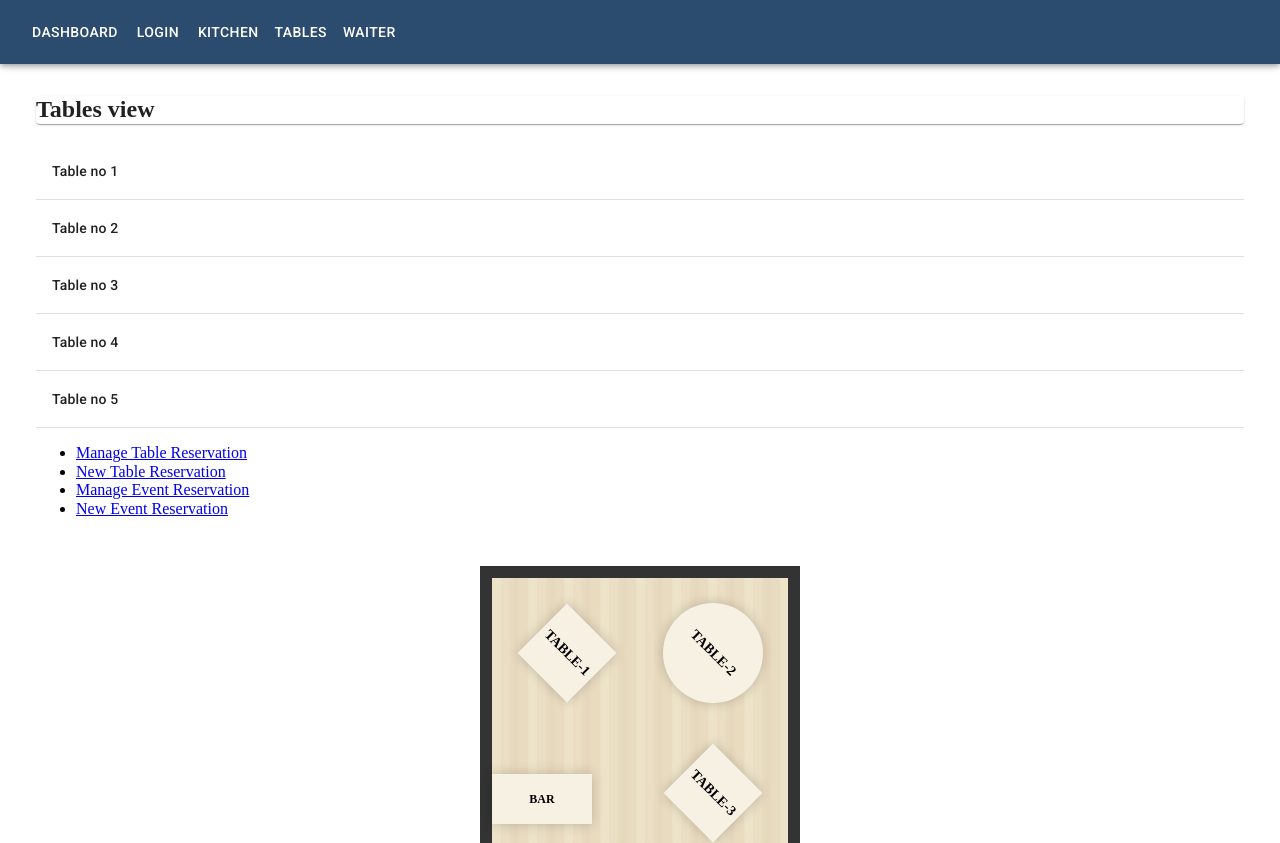
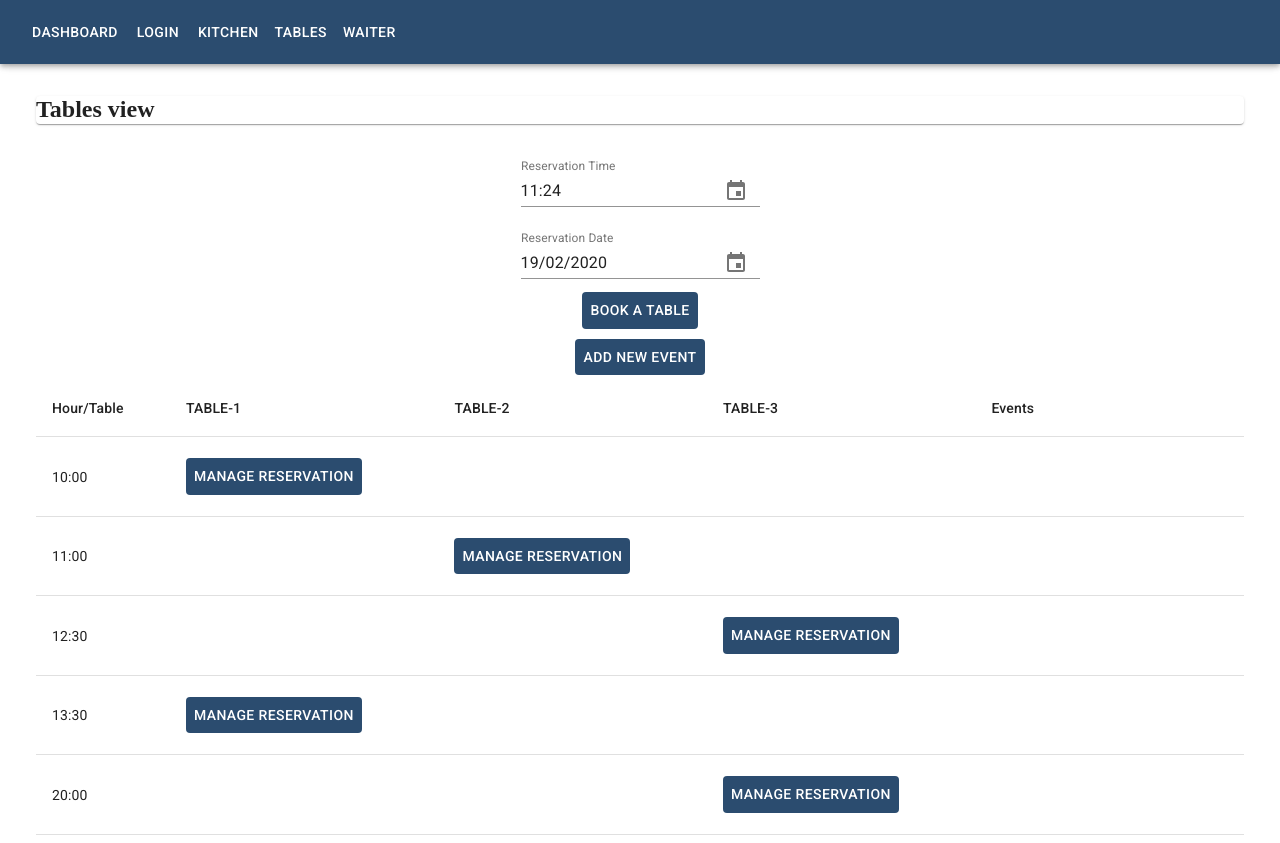
Before and after one commit to PaPaX2/pizzeria-portal, a React (Create React App) app: page /panel/tables in a window 1280 px wide. Shown: the top 843 px of the page. Built offline with nearby package versions, Linux system fonts and the light colour scheme.

Commit message:
DONE Tables view

```diff
--- a/src/components/views/Tables/Tables.js
+++ b/src/components/views/Tables/Tables.js
@@ -1,4 +1,5 @@
 
+import 'date-fns';
 import React from 'react';
 import PropTypes from 'prop-types';
 import styles from './Tables.module.scss';
@@ -11,45 +12,134 @@ import TableCell from '@material-ui/core/TableCell';
 import TableHead from '@material-ui/core/TableHead';
 import TableRow from '@material-ui/core/TableRow';
 import Table from '@material-ui/core/Table';
+import Grid from '@material-ui/core/Grid';
+import DateFnsUtils from '@date-io/date-fns';
+import {
+  MuiPickersUtilsProvider,
+  KeyboardTimePicker,
+  KeyboardDatePicker,
+} from '@material-ui/pickers';
+import Button from '@material-ui/core/Button';
+
 
 const Tables = () => {
 
   let state = {
-    tableId: '123',
-    eventId: '567',
-    tablesNo: 5,
+    tablesNo: 3,
     openHour: '10:00',
     closeHour: '24:00',
   };
 
+  const demoReservations = [
+    {id: '1', time: '10:00', order: 123, table: 1},
+    {id: '2', time: '11:00', order: 234, table: 2},
+    {id: '3', time: '12:30', order: 345, table: 3},
+    {id: '4', time: '13:30', order: 456, table: 1},
+    {id: '5', time: '20:00', order: 457, table: 3},
+    {id: '6', time: '17:30', order: 4444, table: 'event'},
+    {id: '7', time: '22:00', order: 5555, table: 'event'},
+  ];
+
+  //Create Table Head cells
   const tables = [];
   for (let i=1; i <= state.tablesNo; i++ ){
     tables.push(
-      <TableRow  key={i}>
-        <TableCell>
-          Table no {i}
-        </TableCell>
-      </TableRow>
+      <TableCell key={i}>
+        TABLE-{i}
+      </TableCell>
     );
   }
+
+
+  //<Button className={styles.link} component={Link} exact to={`${process.env.PUBLIC_URL}/table/booking/new`}>New Booking</Button>
+  //<Button className={styles.link} component={Link} exact to={`${process.env.PUBLIC_URL}/table/event/new`}>New Event</Button>
+
+  //Functions for Date and Time
+
+  const [selectedDate, setSelectedDate] = React.useState(new Date());
+
+  const handleDateChange = date => {
+    setSelectedDate(date);
+  };
+
+  const addManageButton = (id) => {
+    return <Button className={styles.button} component={ Link } to={id}>Manage reservation</Button>;
+  };
 
   return (
     <Container className={styles.component}>
       <Paper>
         <h2>Tables view</h2>
       </Paper>
+      <MuiPickersUtilsProvider utils={DateFnsUtils}>
+        <Grid container alignItems="center" direction="column">
+          <KeyboardTimePicker
+            margin="normal"
+            id="time-picker"
+            ampm={false}
+            label="Reservation Time"
+            value={selectedDate}
+            onChange={handleDateChange}
+            KeyboardButtonProps={{
+              'aria-label': 'change time',
+            }}
+          />
+          <KeyboardDatePicker
+            margin="normal"
+            id="date-picker-dialog"
+            label="Reservation Date"
+            format="dd/MM/yyyy"
+            value={selectedDate}
+            onChange={handleDateChange}
+            KeyboardButtonProps={{
+              'aria-label': 'change date',
+            }}
+          />
+        </Grid>
+      </MuiPickersUtilsProvider>
+
+      <Grid container direction="column" alignItems="center">
+        <Button className={styles.button} component={ Link } to={`/table/booking/new`}>Book a table</Button>
+        <Button className={styles.button} component={ Link } to={`/table/event/new`}>Add new event</Button>
+
+      </Grid>
+
       <Table>
         <TableHead>
-          {tables}
+          <TableRow>
+            <TableCell>Hour/Table</TableCell>
+            {tables}
+            <TableCell>Events</TableCell>
+          </TableRow>
         </TableHead>
+        <TableBody>
+          {demoReservations.map(row =>
+            <TableRow key={row.time}>
+              <TableCell>{row.time}</TableCell>
+              <TableCell>{row.table === 1 ?
+                addManageButton(`tables/booking/`+ row.order) : null
+              }
+              </TableCell>
+              <TableCell>
+                {row.table === 2 ?
+                  addManageButton(`tables/booking/`+ row.order) : null
+                }
+              </TableCell>
+              <TableCell>
+                {row.table === 3 ?
+                  addManageButton(`/tables/booking/`+ row.order) : null
+                }
+              </TableCell>
+              <TableCell>
+                {row.table === 'event' ?
+                  addManageButton(`/table/event/`+ row.order) : null
+                }
+              </TableCell>
+            </TableRow>
+          )}
+        </TableBody>
       </Table>
 
-      <ul>
-        <li><Link to={'/tables/booking/' + state.tableId}>Manage Table Reservation</Link></li>
-        <li><Link to={'/table/booking/new'}>New Table Reservation</Link></li>
-        <li><Link to={'/table/event/' + state.eventId}>Manage Event Reservation</Link></li>
-        <li><Link to={'/table/event/new'}>New Event Reservation</Link></li>
-      </ul>
       <div className={styles.floorPlan}>
         <div className={`${styles.object} ${styles.entry}`}>entry</div>
         <div className={`${styles.object} ${styles.bar}`}>bar</div>
--- a/src/components/views/Tables/Tables.module.scss
+++ b/src/components/views/Tables/Tables.module.scss
@@ -4,6 +4,15 @@ $color-dark: #333;
 
 .component {
   padding: $base-size;
+}
+.button {
+  background-color: #2B4C6F;
+  color: white;
+  margin: 5px auto;
+
+  &:hover {
+    color: #2B4C6F;
+  }
 }
 
 .floorPlan {
@@ -62,6 +71,7 @@ $color-dark: #333;
     transform-origin: 50% 50%;
     cursor: pointer;
   }
+
   .tableRound {
     border-radius: 50%;
   }
```
Also changed, not shown: 1 other file (tests, documents, lock files or other folders).
